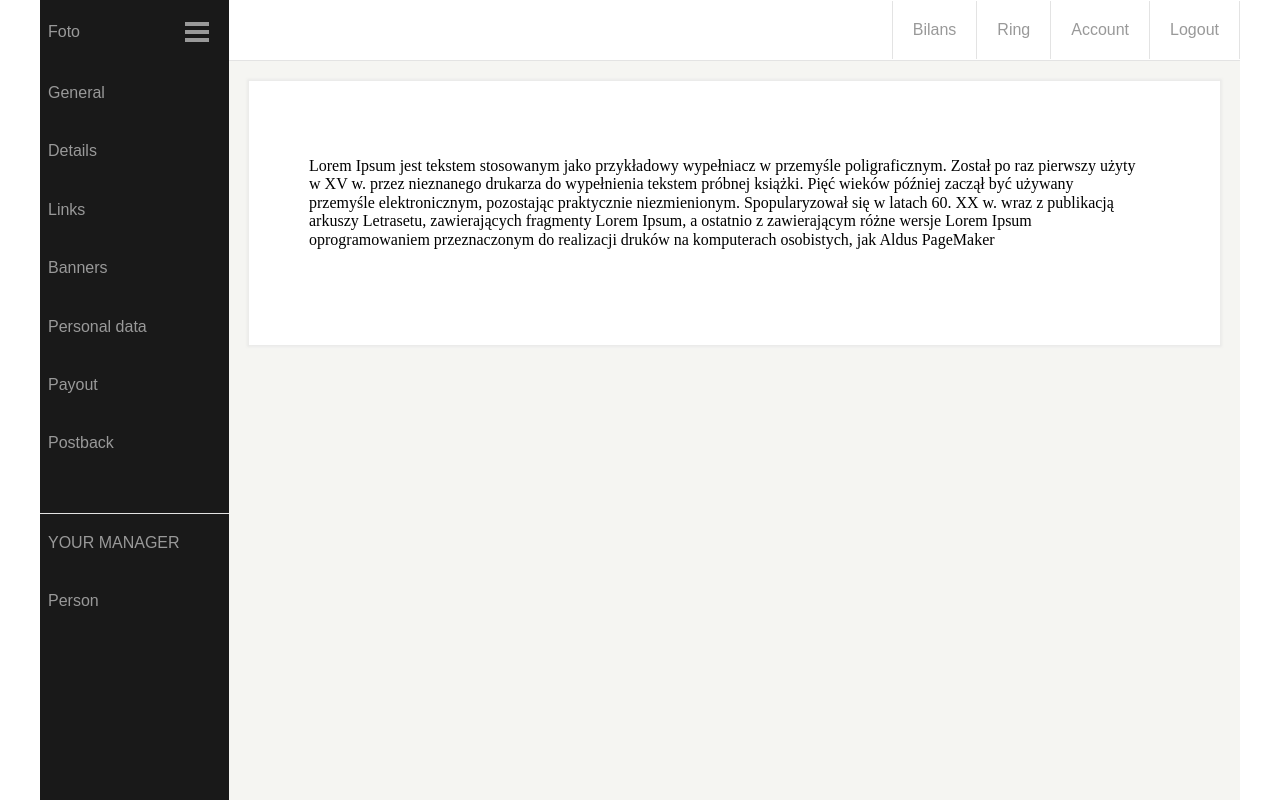
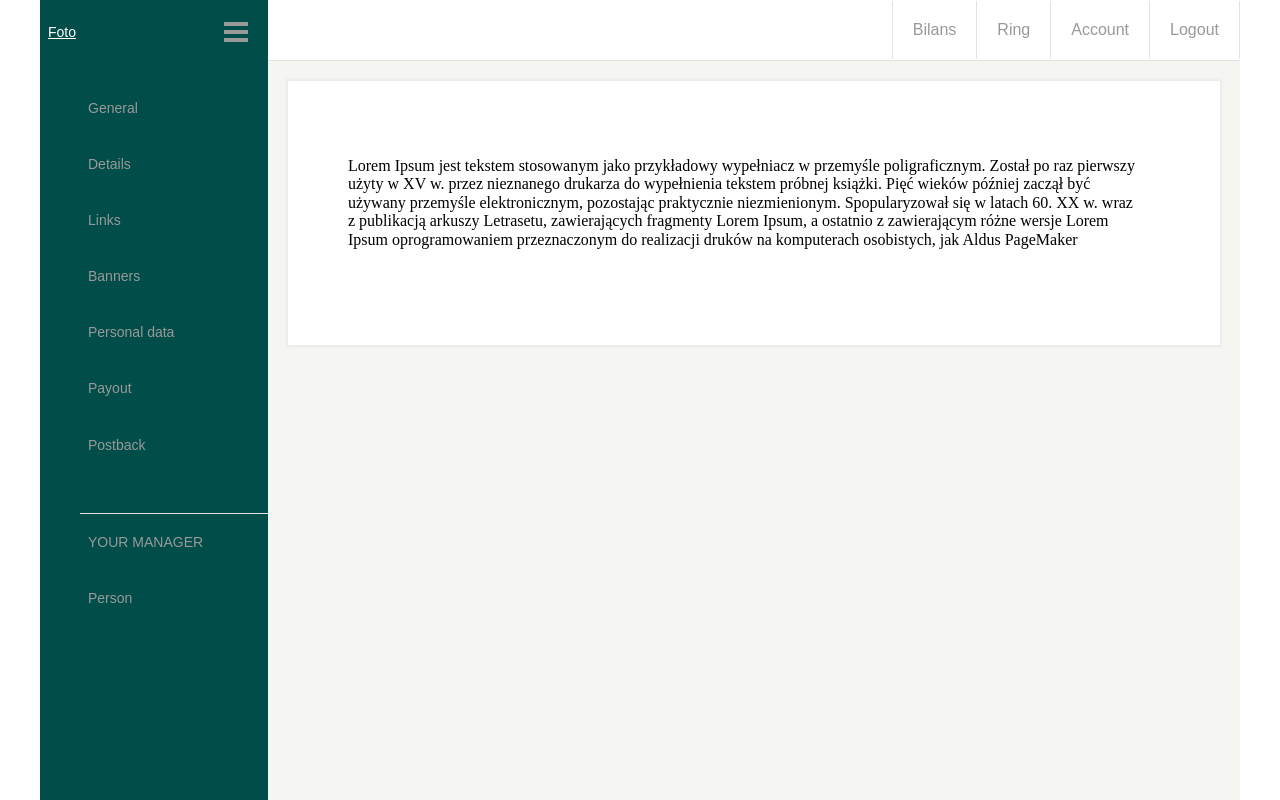
Before and after one commit to pawelmadry85/admin-panel, a website: page index.html in a window 1280 px wide. Drawn offline with Linux system fonts and the light colour scheme.

Commit message:
First version of admin-pannel. Add sidebar, header menu and content. v2

```diff
--- a/index.html
+++ b/index.html
@@ -8,17 +8,24 @@
 </head>
 <body>
   <div class="container page">
-    <div class="sidebar-menu">
-      <div class="menu logo">Foto<a class="hamburger-button" href="#"><svg class="hamburger" xmlns="http://www.w3.org/2000/svg" width="24" height="24" viewBox="0 0 24 24"><path d="M24 6h-24v-4h24v4zm0 4h-24v4h24v-4zm0 8h-24v4h24v-4z"/></svg></a></div>
-      <div class="menu menu1">General</div>
-      <div class="menu menu2">Details</div>
-      <div class="menu menu3">Links</div>
-      <div class="menu menu4">Banners</div>
-      <div class="menu menu5">Personal data</div>
-      <div class="menu menu6">Payout</div>
-      <div class="menu menu7">Postback</div>
-      <div class="menu description">YOUR MANAGER</div>
-      <div class="menu person">Person</div>
+    <div class="sidebar-menu show">
+      <div class="menu-item logo">
+        <a href="#" class="logo-img">Foto</a>
+        <a class="hamburger-button" href="#">
+          <svg class="hamburger" xmlns="http://www.w3.org/2000/svg" width="24" height="24" viewBox="0 0 24 24"><path d="M24 6h-24v-4h24v4zm0 4h-24v4h24v-4zm0 8h-24v4h24v-4z"/></svg>
+        </a>
+      </div>
+      <ul>
+        <li class="menu-item menu1">General</li>
+        <li class="menu-item menu2">Details</li>
+        <li class="menu-item menu3">Links</li>
+        <li class="menu-item menu4">Banners</li>
+        <li class="menu-item menu5">Personal data</li>
+        <li class="menu-item menu6">Payout</li>
+        <li class="menu-item menu7">Postback</li>
+        <li class="menu-item description">YOUR MANAGER</li>
+        <li class="menu-item person">Person</li>
+      </ul>
     </div>
     <div class="page-content">
       <div class="header-menu">
--- a/js/script.js
+++ b/js/script.js
@@ -6,13 +6,7 @@
 
   function showSidebar(){
     const sidebarMenu = document.querySelector('.sidebar-menu');
-
-    if(sidebarMenu == 'show') {
-      sidebarMenu.classList.remove('show');
-    }
-    else {
-      sidebarMenu.classList.add('show');
-    }
+    sidebarMenu.classList.toggle('show');
   }
 
 
--- a/package.json
+++ b/package.json
@@ -18,7 +18,7 @@
     "build-dev": "npm-run-all build-dev:sass build:autoprefixer",
     "build-dev:sass": "node-sass --output-style expanded --source-map true -o css sass",
     "watch": "npm-run-all build:* build-dev -p watch:*",
-    "watch:browsersync": "browser-sync start --server --files=\"**/*",
+    "watch:browsersync": "browser-sync start --server --files \"sass/**/*.scss\" \"*.html\" \"js/**/*.js\"",
     "watch:sassprefixer": "onchange sass/**/*.scss -- npm run build-dev"
   },
   "keywords": [],
--- a/sass/style.scss
+++ b/sass/style.scss
@@ -11,19 +11,23 @@
 }
 
 .show {
-  background-color: palegreen !important;
+  background-color:rgb(0, 77, 73) !important;
+
 }
 
 .sidebar-menu {
-  display: none;
-  display:flex;
+  display: inline-flex;
   flex-direction: column;
   height: 100vh;
   background-color: #191919;
+  width: 50px;
+  &.show {
+    width: auto;
+  }
 }
 
-.menu {
-  font-size: 16px;
+.menu-item {
+  font-size: 14px;
   font-family: Arial, Helvetica, sans-serif;
   font-weight: 400;
   color: #999999;
@@ -37,11 +41,18 @@
 
 .logo {
   display: flex;
-  justify-content: flex-start;
+  justify-content: space-between;
+}
+
+.logo-img {
+  display: none;
+  color: white;
+  .show & {
+    display: block;
+  }
 }
 
 .hamburger {
-  margin-left: 105px;
   display: flex;
   justify-content: flex-end;
 }
```
Also changed, not shown: css/style.css, 1 other file.
